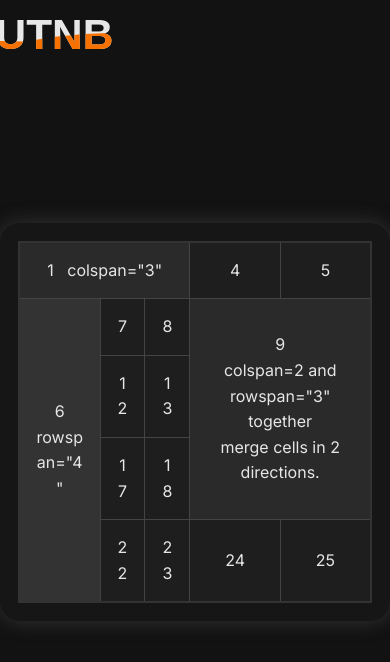
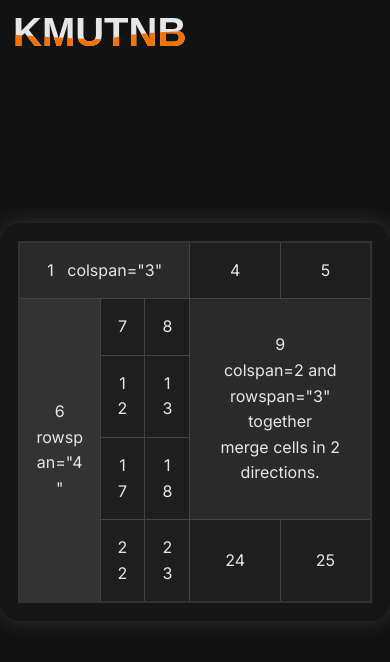
Before and after one commit to xenodeve/webhw02_s0430250, a plain HTML site: page index.html in a window 390 px wide. Drawn offline with Linux system fonts and the light colour scheme.

Commit message:
v1.2.1
Update to support responsive | dynamic

```diff
--- a/styles.css
+++ b/styles.css
@@ -25,7 +25,7 @@ body {
   font-weight: bold;
   text-transform: uppercase;
   position: absolute; /* animation fix*/
-  transform: translate(calc(5.2vw - 50%), -0%);
+  margin-left: 13px;
   font-size: 2.5em;
   text-decoration: none; /*ลบเส้นใต้ link*/
 }
```
